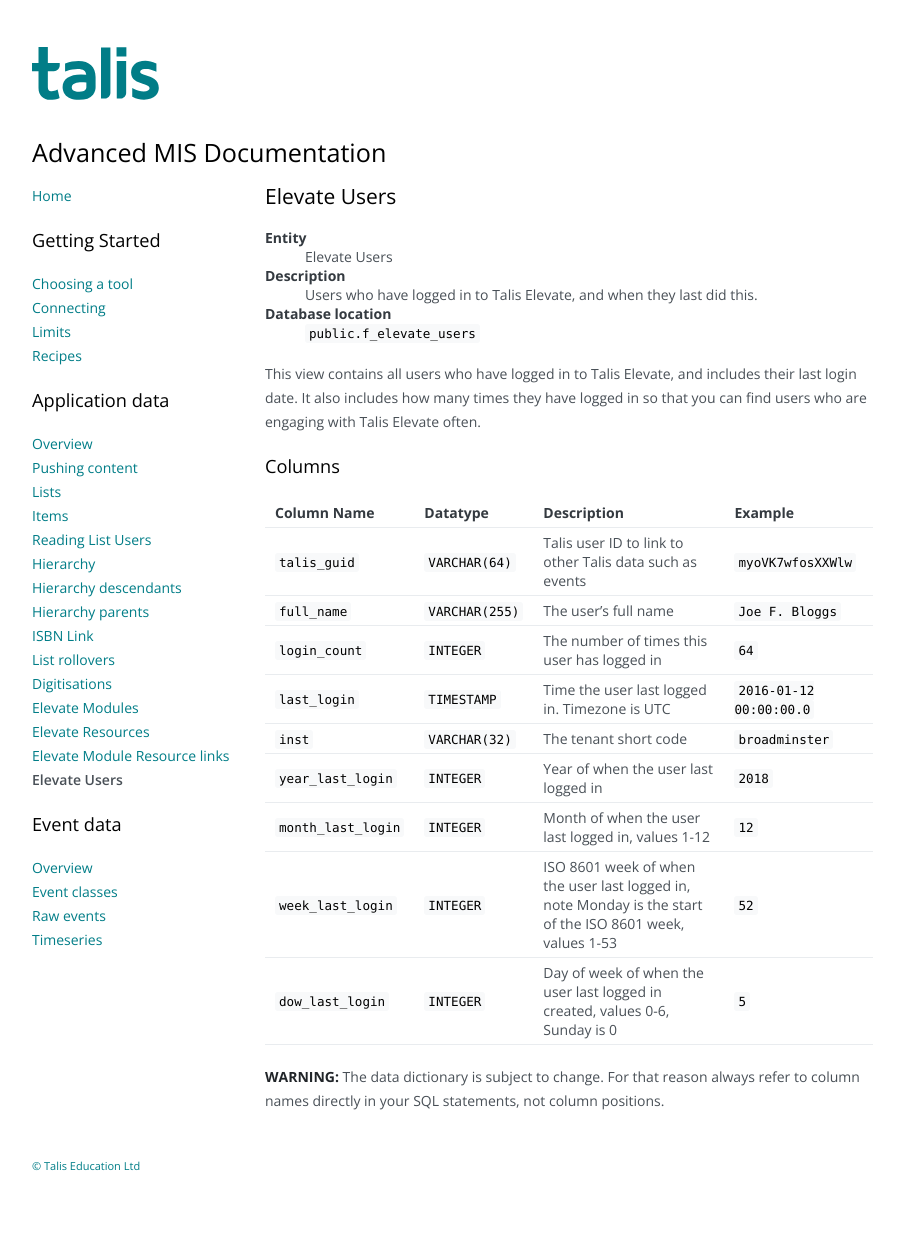
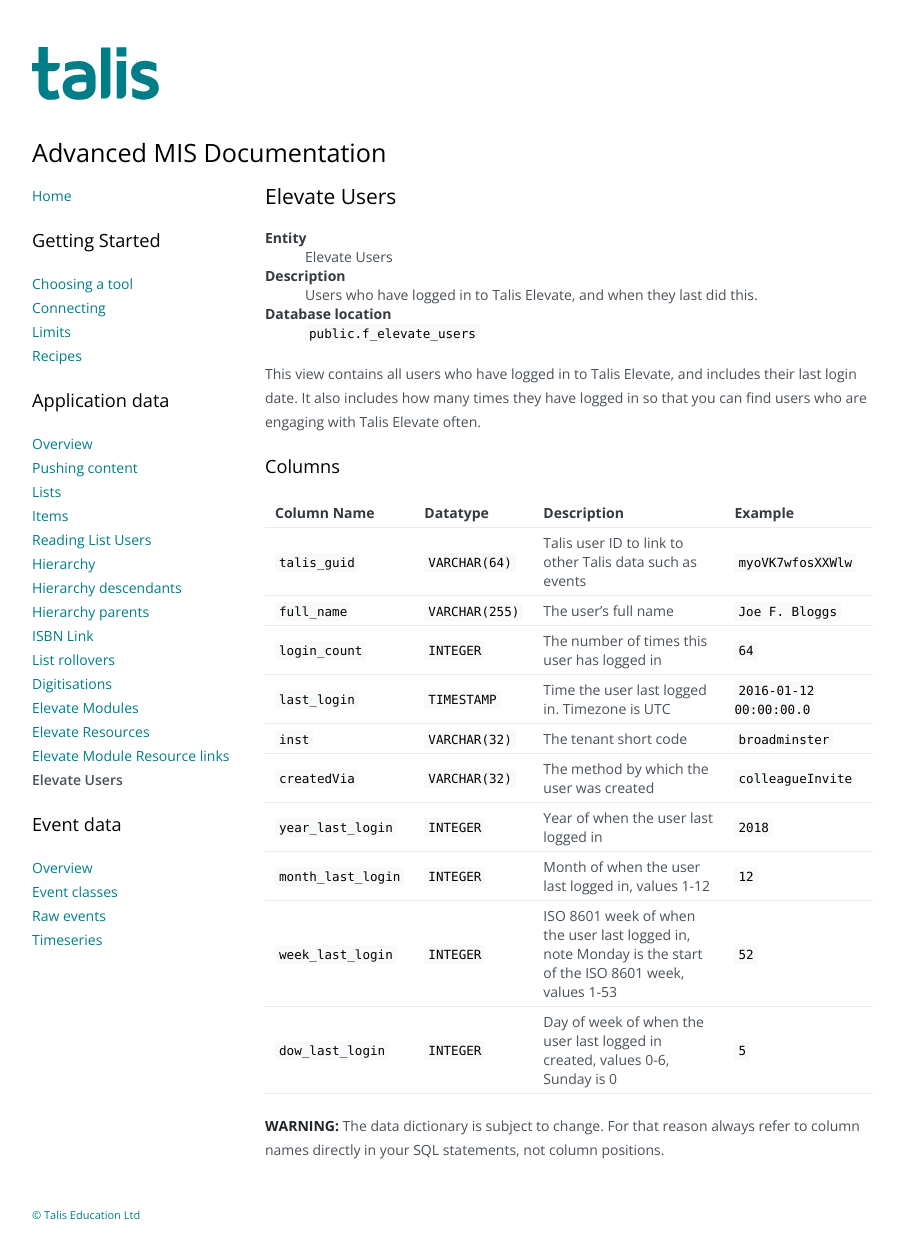
Before and after one commit to techfromsage/advanced-mis, a Jekyll site: the page built from topics/elevate-users.md, in a window 1280 px wide. Shown: the whole page, without its empty margins (142-1046 px from the left). Built offline with Jekyll 4.4.1, drawn with Linux system fonts in a browser that asks for light colours; nearby versions of some CDN libraries; before the commit the page ends 1211 px from its top, so only the background shows below that.

Commit message:
- add createdVia to docs

```diff
--- a/topics/elevate-users.md
+++ b/topics/elevate-users.md
@@ -26,6 +26,7 @@ This view contains all users who have logged in to Talis Elevate, and includes t
 | `login_count` | `INTEGER` | The number of times this user has logged in | `64` |
 | `last_login` | `TIMESTAMP` | Time the user last logged in. Timezone is UTC | `2016-01-12 00:00:00.0` |
 | `inst` | `VARCHAR(32)` | The tenant short code | `broadminster` |
+| `createdVia` | `VARCHAR(32)` | The method by which the user was created | `colleagueInvite` |
 | `year_last_login` | `INTEGER` | Year of when the user last logged in | `2018` |
 | `month_last_login` | `INTEGER` | Month of when the user last logged in, values 1-12 | `12` |
 | `week_last_login` | `INTEGER` | ISO 8601 week of when the user last logged in, note Monday is the start of the ISO 8601 week, values 1-53 | `52` |
```
